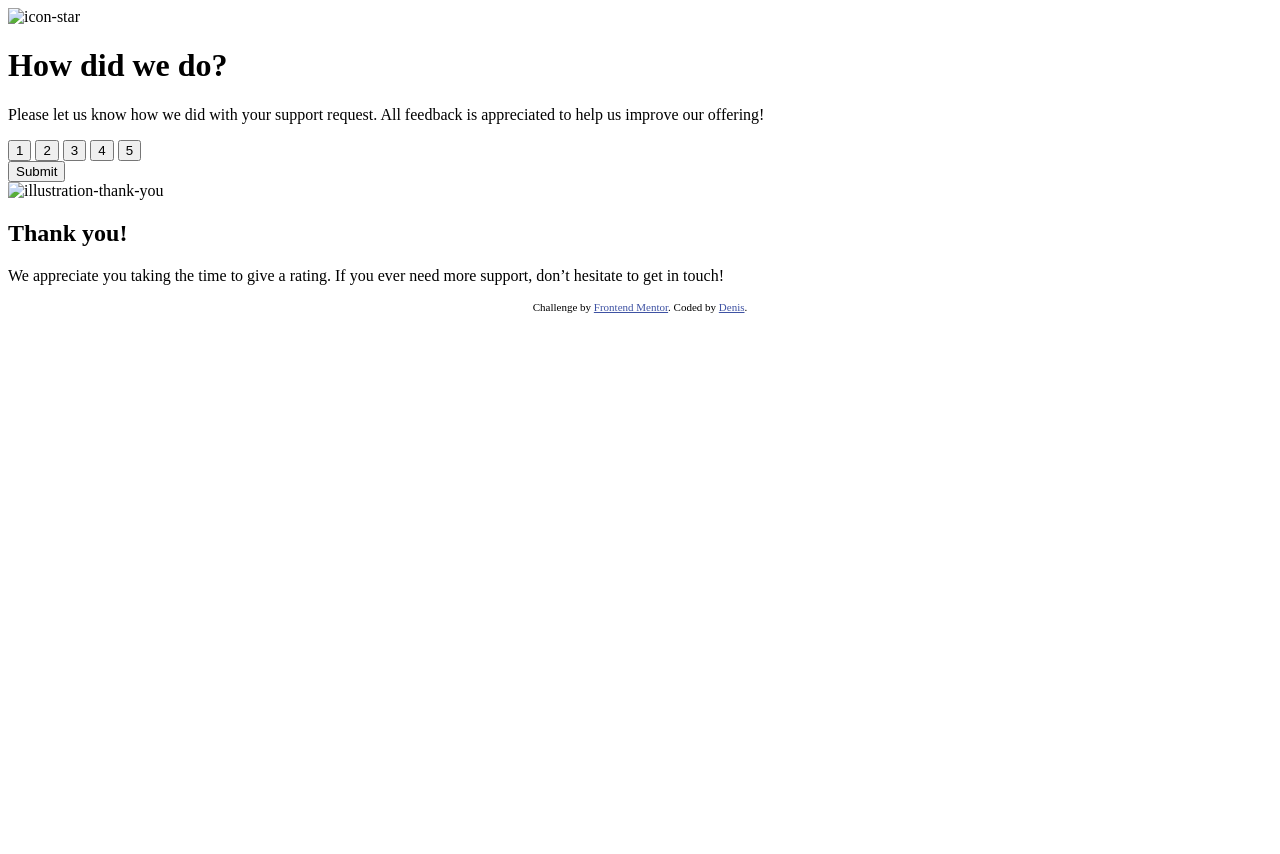
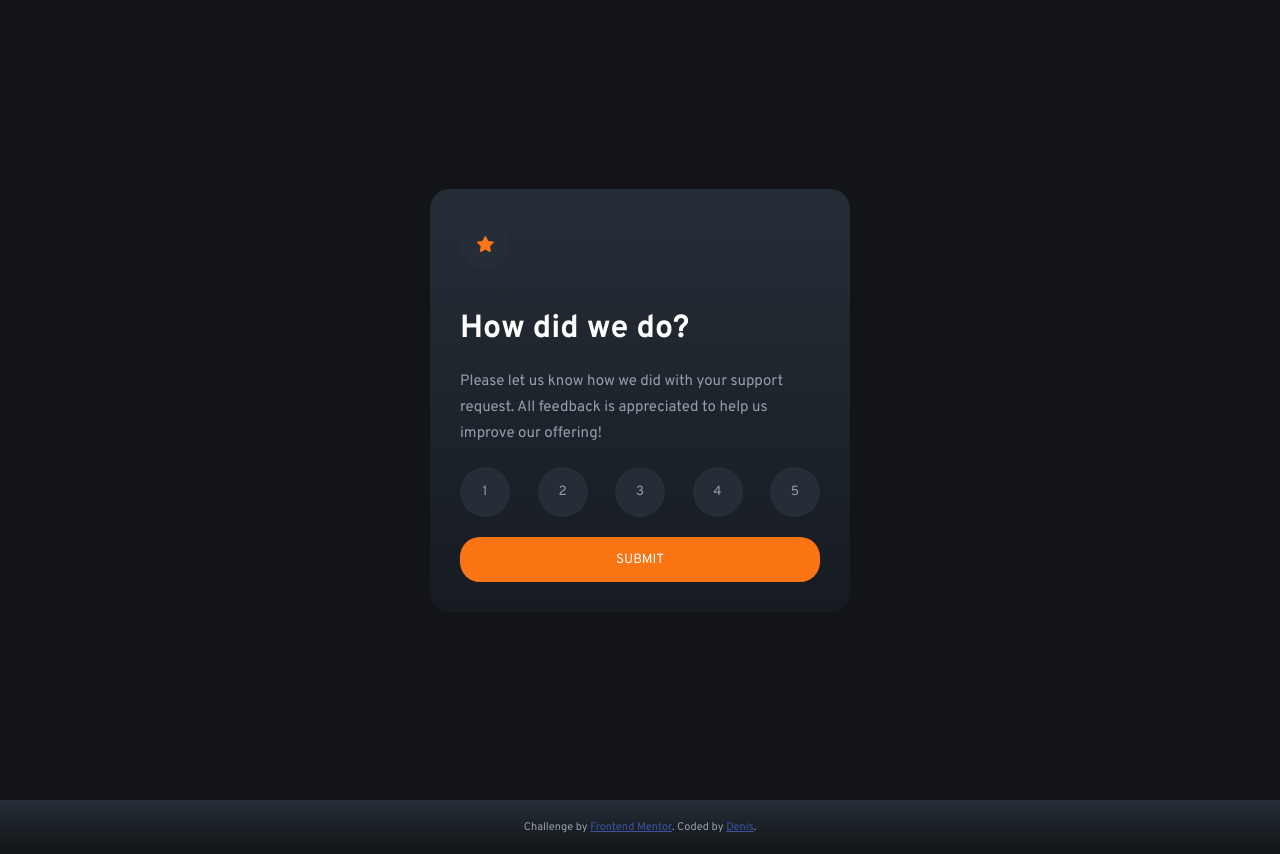
Before and after one commit to Mod8124/interative-rating, a plain HTML site: page index.html in a window 1280 px wide. Before the commit the page ends 800 px from the top, so only its background shows below. Drawn offline with Linux system fonts and the light colour scheme; the site is published under a folder, as on GitHub Pages, so addresses that start at the root find nothing.

Commit message:
second commit

```diff
--- a/index.html
+++ b/index.html
@@ -7,7 +7,7 @@
   <link rel="icon" type="image/png" sizes="32x32" href="./images/favicon-32x32.png">
 
   <title>Frontend Mentor | Interactive rating component</title>
-  <link rel="stylesheet" href="/public/styles/style.css">
+  <link rel="stylesheet" href="./public/styles/style.css">
   <!-- Feel free to remove these styles or customise in your own stylesheet 👍 -->
   <style>
     .attribution { font-size: 11px; text-align: center; }
@@ -19,7 +19,7 @@
 <div class="wrapper">
     <div class="bodyCard">
       <div class="starBodyCard">
-        <img src="/images/icon-star.svg" alt="icon-star">
+        <img src="./images/icon-star.svg" alt="icon-star">
       </div>
       <!-- Rating state start -->
 
@@ -47,7 +47,7 @@
 
     <div class="thankYou">
       <div class="thankYouImg">
-        <img src="/images/illustration-thank-you.svg" alt="illustration-thank-you">
+        <img src="./images/illustration-thank-you.svg" alt="illustration-thank-you">
       </div>
       <h3 id="selected"></h3>
 
```
